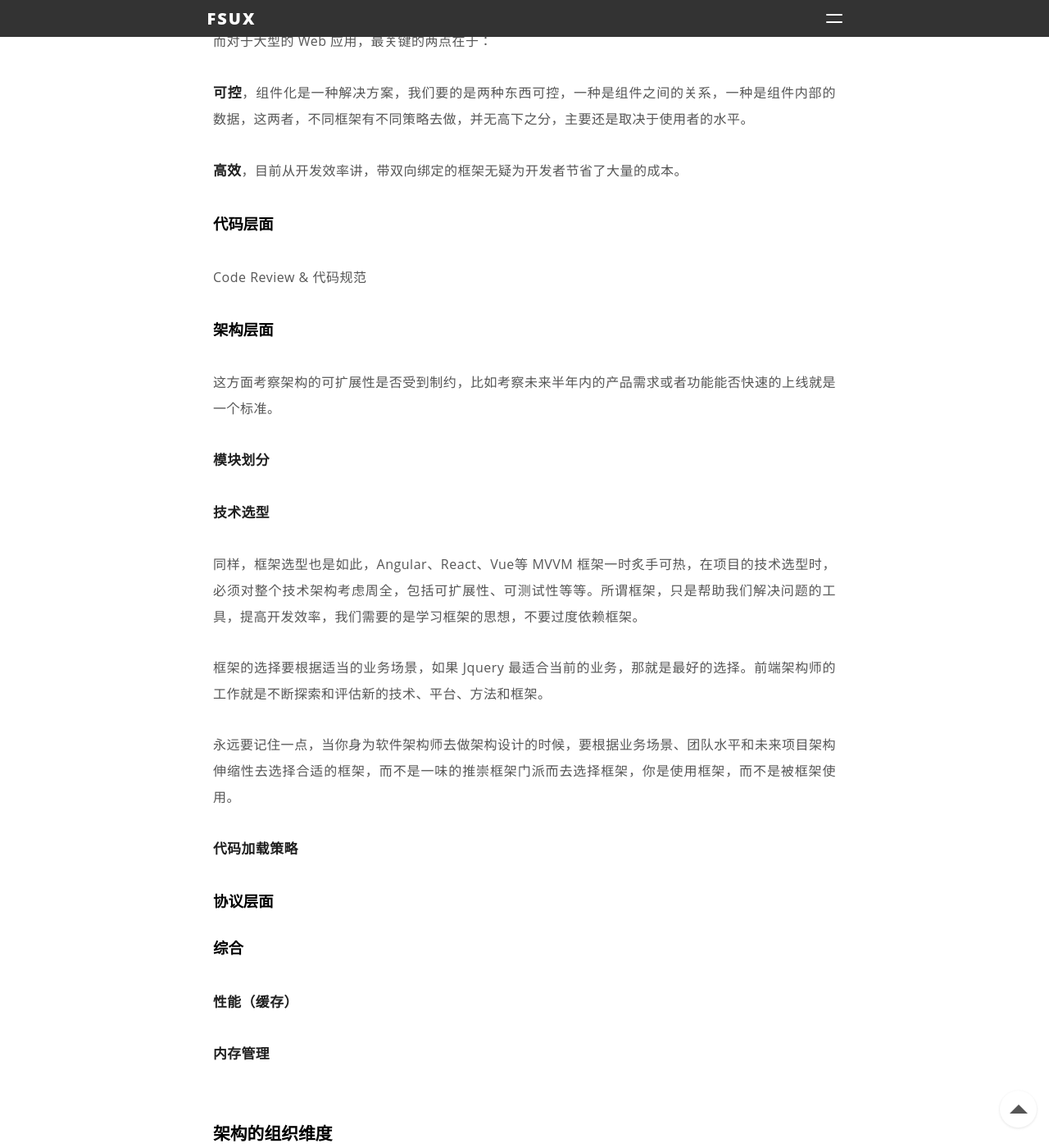
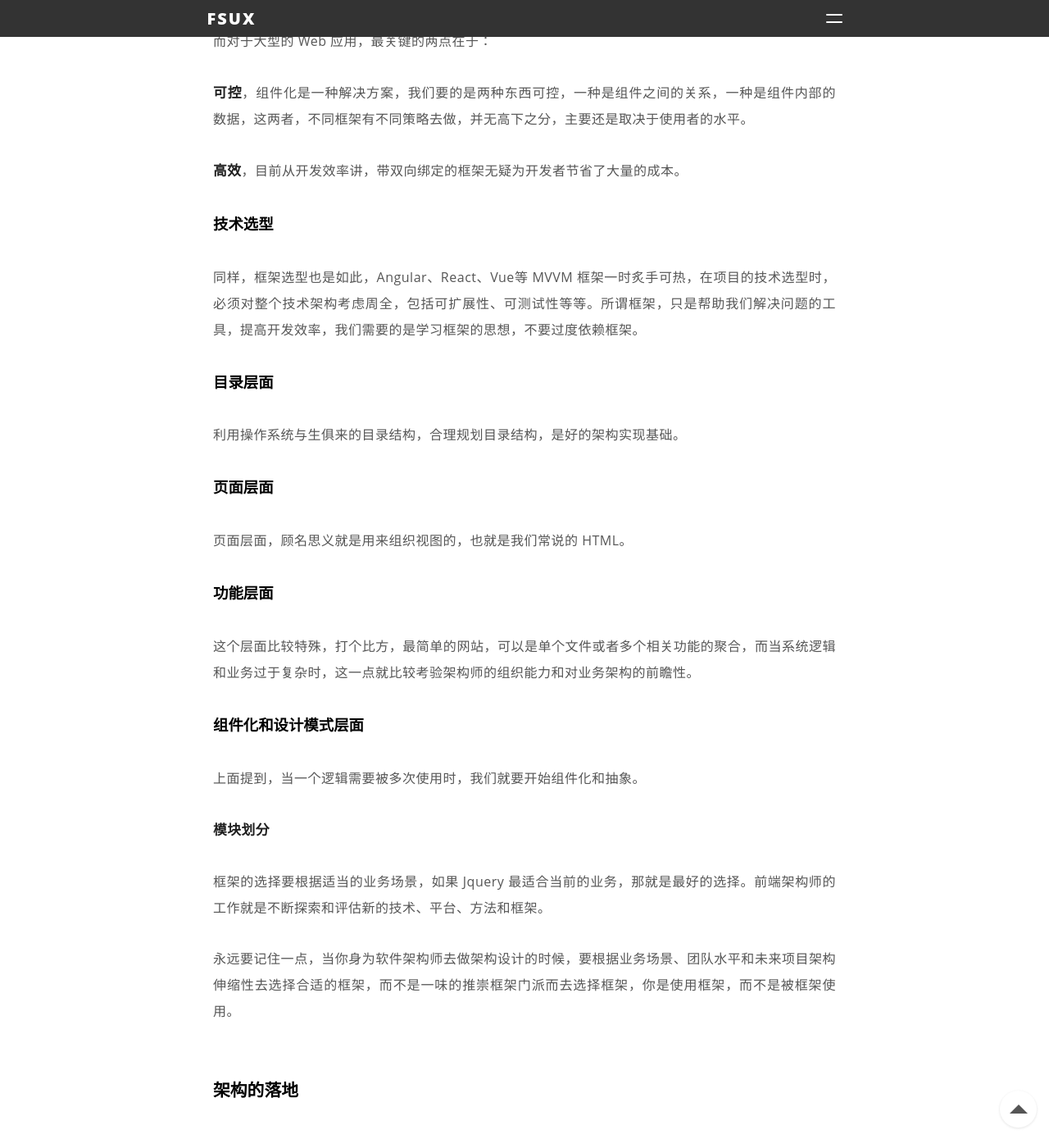
Before and after one commit to Haonancx/Haonancx.github.io, a Jekyll site: the page built from _posts/2017-6-1-Talk-about-component-architecture.markdown, in a window 1280 px wide and 1400 px high, scrolled down 7693 px. Shown: the whole window at 82% size. Built offline with Jekyll 4.4.1, drawn with Linux system fonts in a browser that asks for light colours; nearby versions of some CDN libraries; Markdown is read by kramdown in place of the engine named in the settings; comment, search, counter and statistics services are not loaded; some of the changed text lies outside the part shown.

Commit message:
《组件化架构漫谈》

```diff
--- a/_posts/2017-6-1-Talk-about-component-architecture.markdown
+++ b/_posts/2017-6-1-Talk-about-component-architecture.markdown
@@ -166,40 +166,10 @@
 
 **高效**，目前从开发效率讲，带双向绑定的框架无疑为开发者节省了大量的成本。
 
-#### 代码层面
 
-Code Review & 代码规范
-
-#### 架构层面
-
-这方面考察架构的可扩展性是否受到制约，比如考察未来半年内的产品需求或者功能能否快速的上线就是一个标准。
-
-**模块划分**
-
-**技术选型**
+#### 技术选型
 
 同样，框架选型也是如此，Angular、React、Vue等 MVVM 框架一时炙手可热，在项目的技术选型时，必须对整个技术架构考虑周全，包括可扩展性、可测试性等等。所谓框架，只是帮助我们解决问题的工具，提高开发效率，我们需要的是学习框架的思想，不要过度依赖框架。
-
-框架的选择要根据适当的业务场景，如果 Jquery 最适合当前的业务，那就是最好的选择。前端架构师的工作就是不断探索和评估新的技术、平台、方法和框架。
-
-永远要记住一点，当你身为软件架构师去做架构设计的时候，要根据业务场景、团队水平和未来项目架构伸缩性去选择合适的框架，而不是一味的推崇框架门派而去选择框架，你是使用框架，而不是被框架使用。
-
-**代码加载策略**
-
-
-#### 协议层面
-
-
-
-#### 综合
-
-
-**性能（缓存）**
-
-
-**内存管理**
-
-### 架构的组织维度
 
 #### 目录层面
 
```
Also changed, not shown: other parts of _posts/2017-6-1-Talk-about-component-architecture.markdown (+27 -1 lines).
